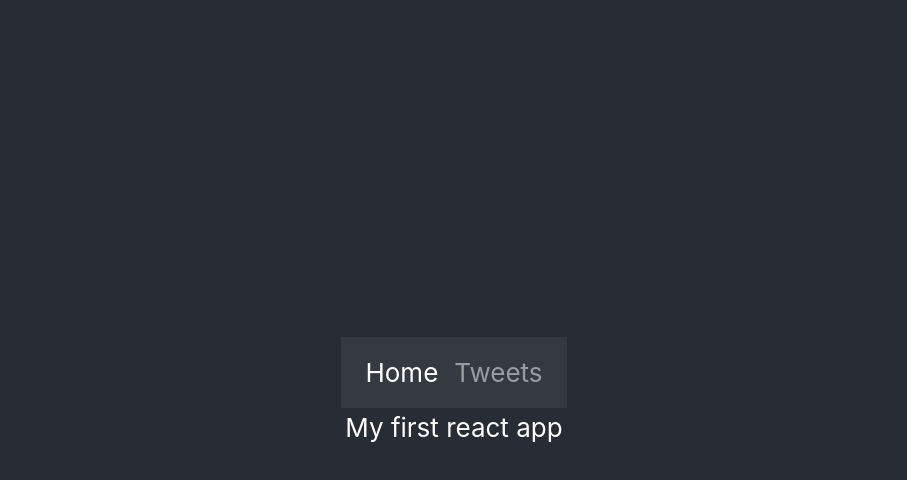
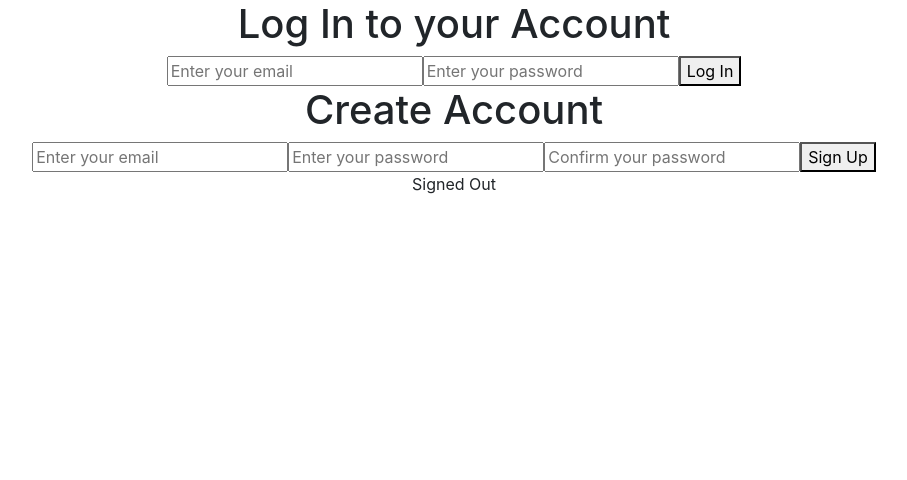
Before and after one commit to jcabrera2502/NJIT-Lowlanders, a React (Create React App) app in the folder frontend/: page / in a window 1280 px wide. Shown: the top 480 px of the page, without its empty margins (186-1093 px from the left). Built offline with nearby package versions, Linux system fonts and the light colour scheme; no server answers.

Commit message:
Added firebase authentication. Users can now create accounts, sign in, and see error messages.

```diff
--- a/frontend/package.json
+++ b/frontend/package.json
@@ -6,9 +6,9 @@
     "@testing-library/jest-dom": "^5.17.0",
     "@testing-library/react": "^13.4.0",
     "@testing-library/user-event": "^13.5.0",
+    "firebase": "^10.5.2",
     "react": "^18.2.0",
     "react-dom": "^18.2.0",
-    "react-router-dom": "^6.17.0",
     "react-scripts": "5.0.1",
     "web-vitals": "^2.1.4"
   },
@@ -35,5 +35,8 @@
       "last 1 firefox version",
       "last 1 safari version"
     ]
+  },
+  "devDependencies": {
+    "react-router-dom": "^6.17.0"
   }
 }
--- a/frontend/src/App.js
+++ b/frontend/src/App.js
@@ -1,18 +1,15 @@
-//import logo from './logo.svg';
+import logo from './logo.svg';
 import './App.css';
-import Nav from './components/Nav';
-import { BrowserRouter as Router } from 'react-router-dom';
-
+import SignIn from './components/auth/SignIn';
+import SignUp from './components/auth/SignUp';
+import AuthDetails from './components/AuthDetails';
 function App() {
   return (
-    <Router>
     <div className="App">
-      <header className="App-header">
-        <Nav />
-        <p> My first react app </p>
-      </header>
+      <SignIn />
+      <SignUp />
+      <AuthDetails />
     </div>
-    </Router>
   );
 }
 
--- /dev/null
+++ b/frontend/src/components/AuthDetails.jsx
@@ -0,0 +1,53 @@
+import { onAuthStateChanged, signOut } from "firebase/auth";
+import React, { useEffect, useState } from "react";
+import { auth } from "../firebase";
+
+const AuthDetails = () => {
+  // State variable to hold the authenticated user
+  const [authUser, setAuthUser] = useState(null);
+
+  // Use the useEffect hook to listen for changes in the user's authentication state
+  useEffect(() => {
+    // Set up an event listener for authentication state changes
+    const listen = onAuthStateChanged(auth, (user) => {
+      if (user) {
+        // If a user is authenticated, update the authUser state with user data
+        setAuthUser(user);
+      } else {
+        // If there is no authenticated user, set authUser to null
+        setAuthUser(null);
+      }
+    });
+
+    // Clean up the event listener when the component unmounts
+    return () => {
+      listen();
+    };
+  }, []);
+
+  // Function to sign the user out
+  const userSignOut = () => {
+    signOut(auth)
+      .then(() => {
+        console.log("sign out successful");
+      })
+      .catch((error) => console.log(error));
+  };
+
+  return (
+    <div>
+      {authUser ? (
+        // If there is an authenticated user, display user details and a sign-out button
+        <>
+          <p>{`Signed In as ${authUser.email}`}</p>
+          <button onClick={userSignOut}>Sign Out</button>
+        </>
+      ) : (
+        // If there is no authenticated user, display a "Signed Out" message
+        <p>Signed Out</p>
+      )}
+    </div>
+  );
+};
+
+export default AuthDetails;
--- /dev/null
+++ b/frontend/src/components/auth/SignIn.jsx
@@ -0,0 +1,44 @@
+
+import React, { useState } from "react";
+import {auth} from "../../firebase"
+import { signInWithEmailAndPassword } from "firebase/auth";
+const SignIn = () => {
+    // State variables for email, password, password confirmation
+
+  const [email, setEmail] = useState("");
+  const [password, setPassword] = useState("");
+
+
+/*Firebase method is called to sign user in*/
+  const signIn = (e) => {
+    e.preventDefault();
+    signInWithEmailAndPassword(auth, email, password)
+      .then((userCredential) => {
+        console.log(userCredential);
+      })
+      .catch((error) => {
+        alert(error.message);
+      });
+  };
+
+
+
+
+  return (
+    <div className="sign-in-container">
+      <form onSubmit={signIn}>
+        <h1>Log In to your Account</h1>
+        <input
+          type="email"
+          placeholder="Enter your email"
+          value={email}
+          onChange={(e) => setEmail(e.target.value)}
+        ></input>
+        <input
+          type="password"
+          placeholder="Enter your password"
+          value={password}
+          onChange={(e) => setPassword(e.target.value)}></input>
+        <button type = "submit"> Log In</button> </form></div>);
+};
+export default SignIn;
--- /dev/null
+++ b/frontend/src/components/auth/SignUp.jsx
@@ -0,0 +1,61 @@
+import { createUserWithEmailAndPassword } from "firebase/auth";
+import React, { useState } from "react";
+import { auth } from "../../firebase";
+
+const SignUp = () => {
+      // State variables for email, password, password confirmation, and error message
+
+  const [email, setEmail] = useState("");
+  const [password, setPassword] = useState("");
+  const [confirmPassword, setConfirmPassword] = useState(""); // New state variable for password confirmation
+  const [error, setError] = useState(null);
+
+  const signUp = (e) => {
+    e.preventDefault();
+
+    if (password !== confirmPassword) {
+      setError("Passwords do not match. Please try again.");
+      return;
+    }
+    /*Firebase method to create new user */
+    createUserWithEmailAndPassword(auth, email, password)
+      .then((userCredential) => {
+        console.log(userCredential);
+        setError(null); // Clear the error message on successful sign-up
+
+      })
+      .catch((error) => {
+        setError(error.message);
+      });
+  };
+
+  return (
+    <div className="sign-in-container">
+      <form onSubmit={signUp}>
+        <h1>Create Account</h1>
+        <input
+          type="email"
+          placeholder="Enter your email"
+          value={email}
+          onChange={(e) => setEmail(e.target.value)}
+        ></input>
+        <input
+          type="password"
+          placeholder="Enter your password"
+          value={password}
+          onChange={(e) => setPassword(e.target.value)}
+        ></input>
+        <input
+          type="password"
+          placeholder="Confirm your password"
+          value={confirmPassword}
+          onChange={(e) => setConfirmPassword(e.target.value)}
+        ></input>
+        <button type="submit">Sign Up</button>
+        {error && <p style={{ color: "red" }}>{error}</p>}
+      </form>
+    </div>
+  );
+};
+
+export default SignUp;
--- /dev/null
+++ b/frontend/src/firebase.js
@@ -0,0 +1,25 @@
+// Import the functions you need from the SDKs you need
+import { initializeApp } from "firebase/app";
+import { getAuth } from "firebase/auth";
+
+import { getAnalytics } from "firebase/analytics";
+// TODO: Add SDKs for Firebase products that you want to use
+// https://firebase.google.com/docs/web/setup#available-libraries
+
+// Your web app's Firebase configuration
+// For Firebase JS SDK v7.20.0 and later, measurementId is optional
+const firebaseConfig = {
+  apiKey: "AIzaSyA8P1aGWV8UBWMGB3-L0ylHkuTweJ5qQn4",
+  authDomain: "lowlanders-e6681.firebaseapp.com",
+  projectId: "lowlanders-e6681",
+  storageBucket: "lowlanders-e6681.appspot.com",
+  messagingSenderId: "835602466785",
+  appId: "1:835602466785:web:caf9e7414c7ed0b2ab34a0",
+  measurementId: "G-SNP165PFH4"
+};
+
+// Initialize Firebase
+const app = initializeApp(firebaseConfig);
+const analytics = getAnalytics(app);
+// Initialize Firebase Authentication and get a reference to the service
+export const auth = getAuth(app);
```
Also changed, not shown: package.json (added, +11 -0 lines), 2 other files (tests, documents, lock files or other folders).
